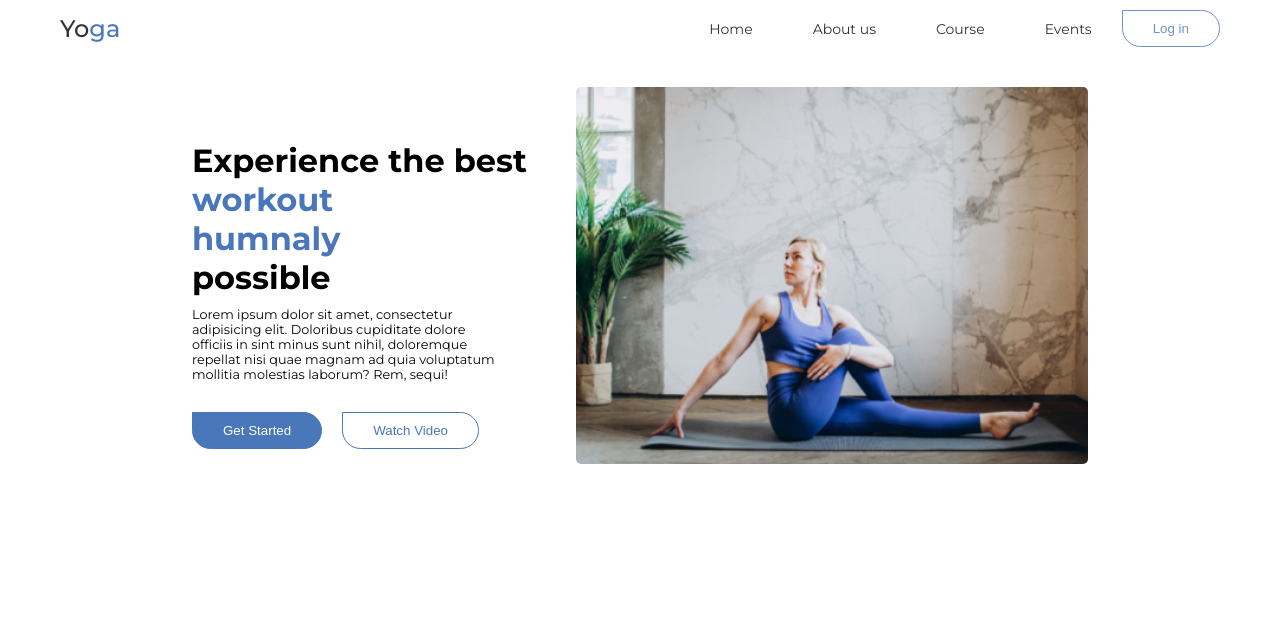
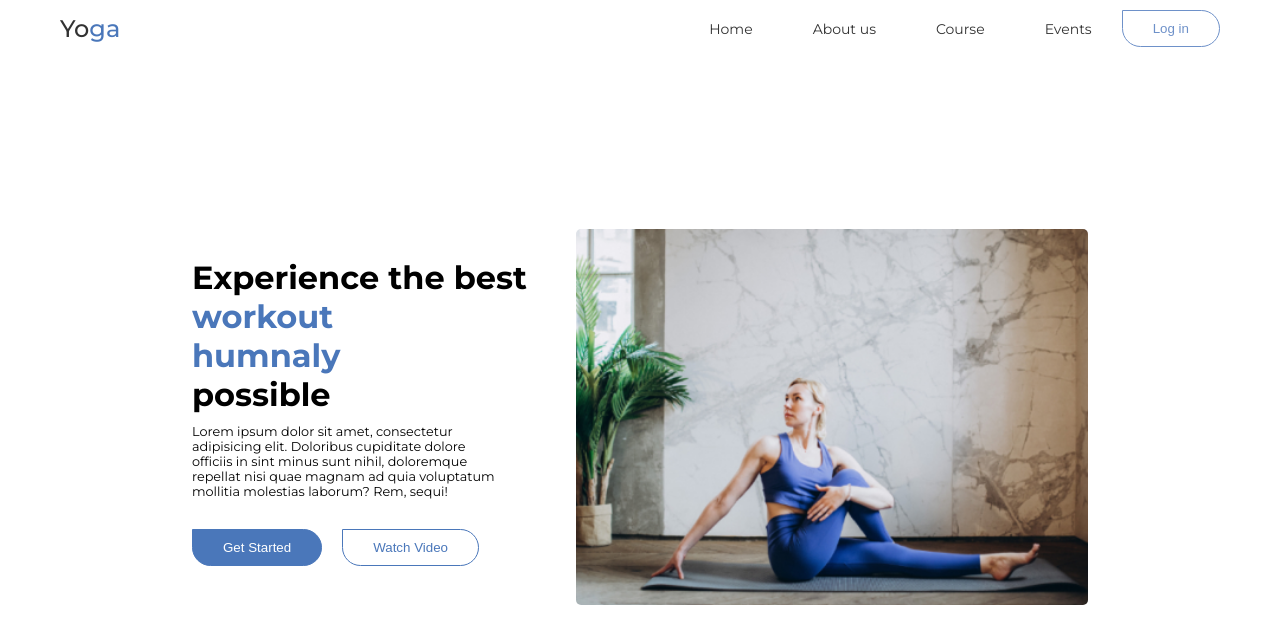
Before and after one commit to NitsuCOL/Yoga-Landing, a plain HTML site: page index.html in a window 1280 px wide. Drawn offline with Linux system fonts and the light colour scheme.

Commit message:
Detalles del hero

```diff
--- a/index.css
+++ b/index.css
@@ -2,6 +2,10 @@
     margin: 0;
     padding: 0;
     box-sizing: border-box;
+}
+
+#root{
+    min-height: 100dvh;
 }
 
 /*ESTILOS DE LA BARRA DE NAVEGACION*/
@@ -70,15 +74,16 @@ nav {
 
 /*ESTILOS DE LA HERO SECTION*/
 #home {
+    height: 90dvh;
     width: 100%;
     font-family: "Montserrat", sans-serif;
     display: flex;
     justify-content: center;
     align-items: center;
-    padding: 30px 0;
 
     .info__hero {
         width: 30%;
+        margin-top: -50px;
 
         h2 {
             font-size: 2rem;
```
